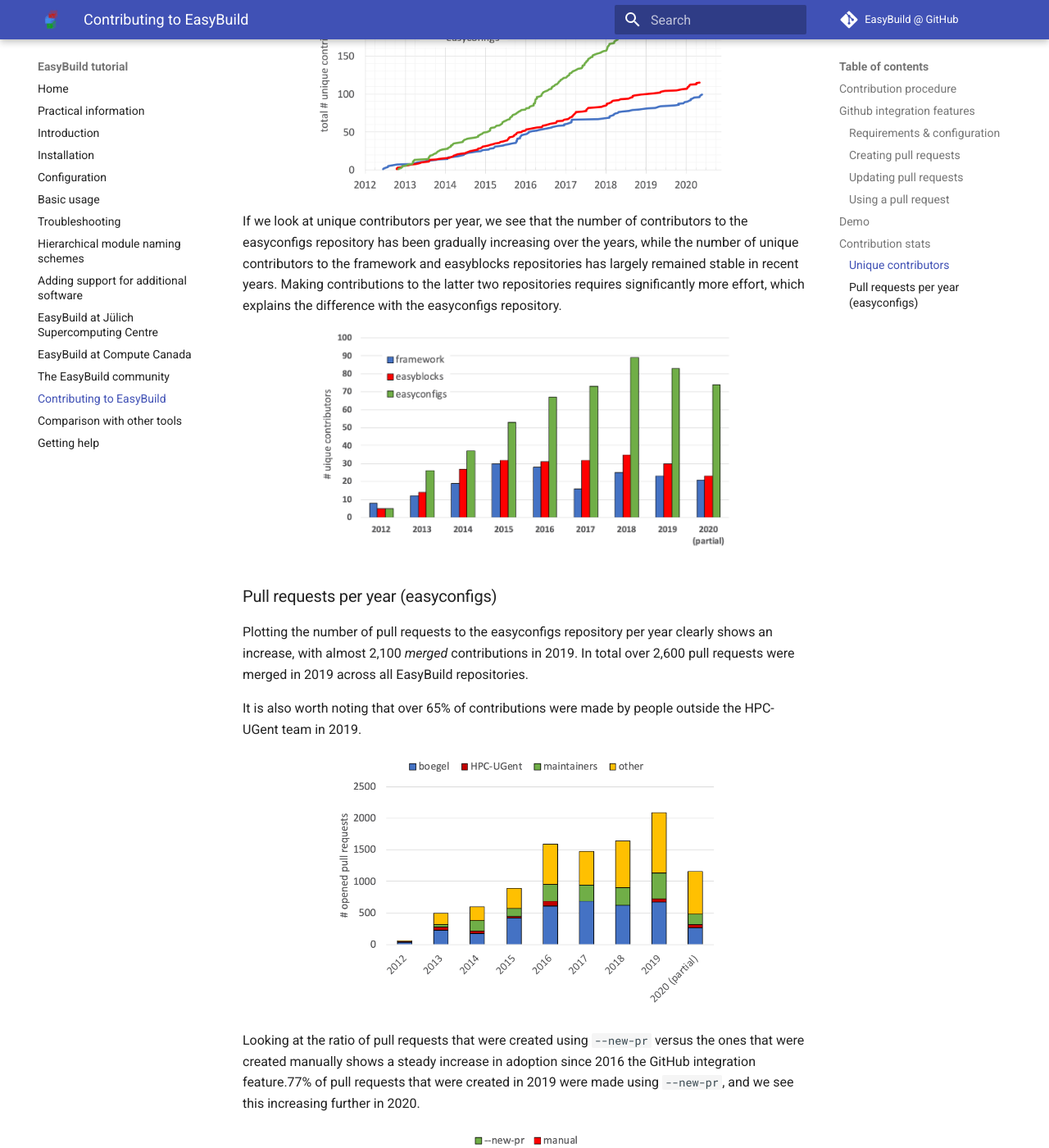
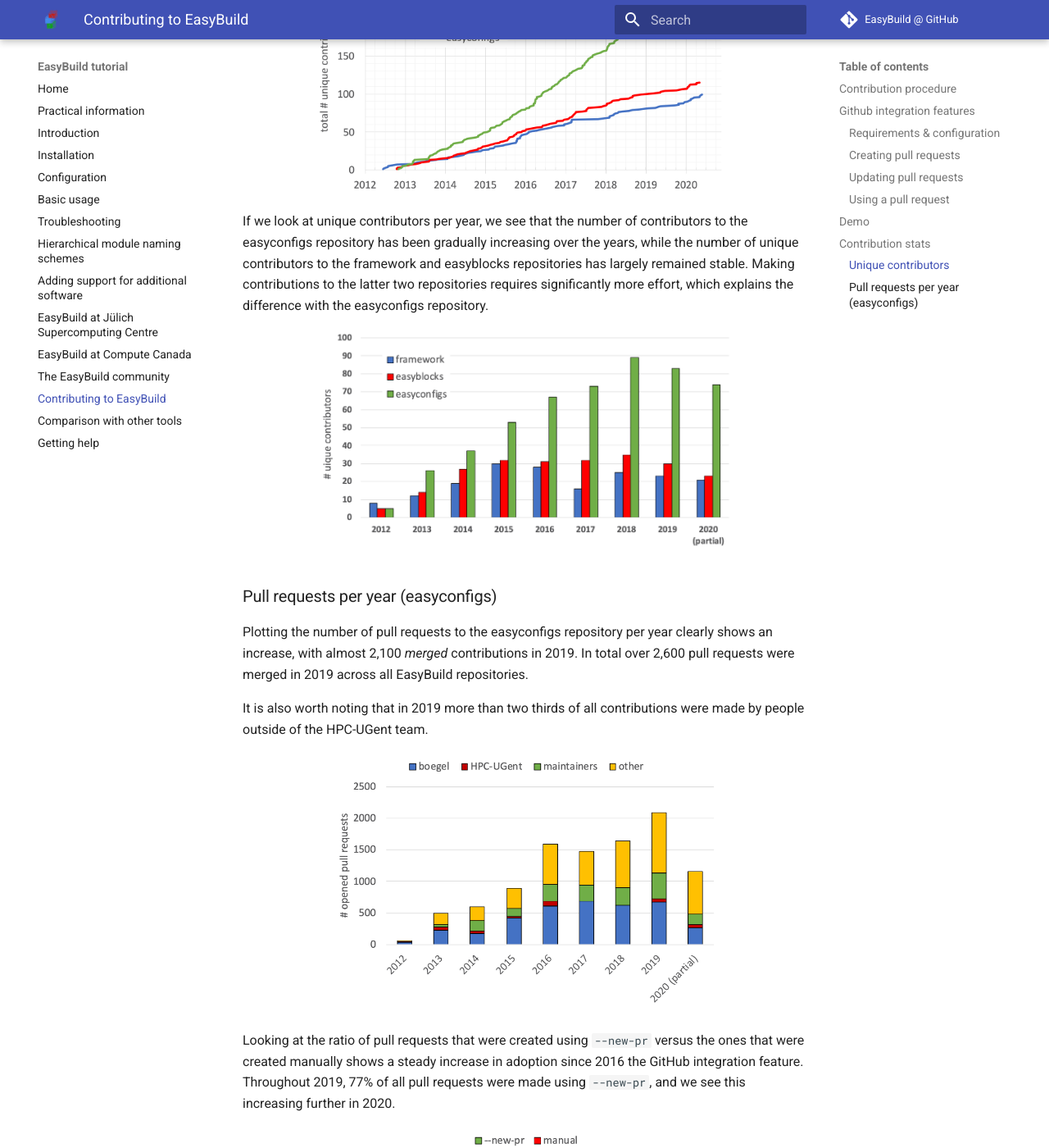
Before and after one commit to easybuilders/easybuild-tutorial, an MkDocs documentation site: the page built from docs/contributing/README.md, in a window 1280 px wide and 1400 px high, scrolled down 8485 px. Shown: the whole window at 82% size. Built offline with MkDocs 1.6.1 and Material for MkDocs 9.7.7, drawn with Linux system fonts in a browser that asks for light colours; some of the changed text lies outside the part shown.

Commit message:
Contributing, first pass.
  - Please note, am tired. :(

````diff
--- a/docs/contributing/README.md
+++ b/docs/contributing/README.md
@@ -72,7 +72,7 @@
 
 <div align="center"><img src="../img/no_git.png" alt="Gandalf vs Git" width="50%"/></div>
 
-In addition the contribution workflow can be a bit daunting and time consuming,
+In addition, the contribution workflow can be a bit daunting and time consuming,
 even if you're already familiar with the procedure. You will have dozens of
 branches flying around in no time, and if you get stuck in a weird corner
 with `git` you may quickly end up demotivated.
@@ -215,24 +215,24 @@
 * --upload-test-report: OK
 ```
 
-If you see '`OK`' in all lines of the final status, you're all set
+If you see '`OK`' for each of the status checks, you're all set
 to try out the GitHub integration features!
 
 ### Creating pull requests
 
 The GitHub integration in EasyBuild allows you to **create pull requests
 using the `eb` command**, without even leaving your shell environment.
-How cool is that!
+How cool is that‽
 
 To create a pull request to the `easybuild-easyconfigs` repository,
 you can either do it in a single go by
 running "`eb --new-pr`" and passing it one or more easyconfig files to add
 into the pull request.
 
-You can first create a branch in your repository fork in GitHub
-via "`eb --new-branch-github`" and then later open the pull request
-via "`eb --new-pr-from-branch`". That can be useful when preparing multiple
-interdependent PRs, or to check whether your changes pass the unit tests
+The more detailed option is to first create a branch in your repository fork
+in GitHub via "`eb --new-branch-github`" and then later open the pull request
+via "`eb --new-pr-from-branch`". This method can be useful when preparing multiple
+interdependent pull requests, or to check whether your changes pass the unit tests
 (which are run automatically in the GitHub Actions CI environment for
 all branches pushed to your fork).
 
@@ -357,7 +357,8 @@
 still can if you really want to).
 
 There are a couple of nice side effects too, like not having any local branches
-to tidy up on once the pull request gets merged (since `--new-pr` created the branch only in a temporary directory).
+to tidy up on once the pull request gets merged (since `--new-pr` created the
+branch only in a temporary directory).
 
 If many contributions are made via `--new-pr` it also simplifies the task
 of EasyBuild maintainers, since pull requests opened this way have a particular
@@ -375,7 +376,7 @@
 
 ### Unique contributors
 
-Since EasyBuild went public in 2012 over 250 different people have made
+Since EasyBuild went public in 2012 more than 250 different people have made
 contributions to the `easybuild-easyconfigs` repository. We also recently
 passed the threshold of 100 unique contributors in the easyblocks repository,
 and at the time of writing we were just *one* contributor short of reaching
@@ -385,7 +386,8 @@
 
 If we look at unique contributors per year, we see that the number of contributors
 to the easyconfigs repository has been gradually increasing over the years,
-while the number of unique contributors to the framework and easyblocks repositories has largely remained stable in recent years. Making contributions to the latter
+while the number of unique contributors to the framework and easyblocks repositories has
+largely remained stable. Making contributions to the latter
 two repositories requires significantly more effort, which explains the difference
 with the easyconfigs repository.
 <div align="center"><img src="../img/unique_contributors_per_year.png" alt="Overview of unique contributors per year across EasyBuild repositories" width="75%"/></div>
@@ -396,14 +398,14 @@
 clearly shows an increase, with almost 2,100 *merged* contributions in 2019.
 In total over 2,600 pull requests were merged in 2019 across all EasyBuild repositories.
 
-It is also worth noting that over 65% of contributions were made by people outside
-the HPC-UGent team in 2019.
+It is also worth noting that in 2019 more than two thirds of all contributions were made by people outside
+of the HPC-UGent team.
 
 <div align="center"><img src="../img/contrib_stats_easyconfigs_pr_counts.png" alt="Overview of PRs to easybuild-easyconfigs repo, per year" width="70%"/></div>
 
 Looking at the ratio of pull requests that were created using `--new-pr` versus
 the ones that were created manually shows a steady increase in adoption
-since 2016 the GitHub integration feature.77% of pull requests that were created
-in 2019 were made using `--new-pr`, and we see this increasing further in 2020.
+since 2016 the GitHub integration feature. Throughout 2019, 77% of all pull requests
+were made using `--new-pr`, and we see this increasing further in 2020.
 
 <div align="center"><img src="../img/overview_easyconfig_prs_new_pr_vs_manual.png" alt="Overview of PRs to easybuild-easyconfigs, created with --new-pr vs manually" width="70%"/></div>
````
Also changed, not shown: other parts of docs/contributing/README.md (+4 -4 lines).
